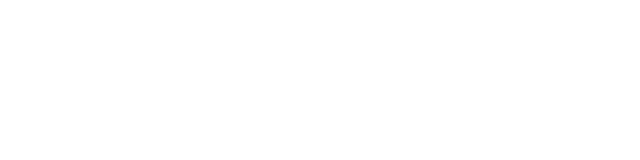
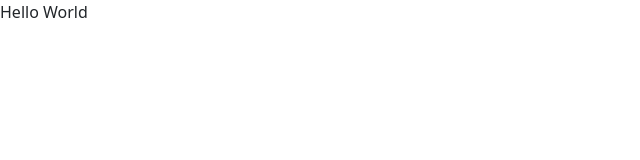
Before and after one commit to Ahmad-ayoub/Voca, a React (Create React App) app: page /SettingsPage in a window 1280 px wide. Shown: the top 160 px of the page, without its empty margins (0-640 px from the left). Built offline with nearby package versions, Linux system fonts and the light colour scheme.

Commit message:
added test text

```diff
--- a/src/Components/SettingsPage/settingsPage.js
+++ b/src/Components/SettingsPage/settingsPage.js
@@ -2,7 +2,11 @@ import React from "react";
 import { FontAwesomeIcon } from "@fortawesome/react-fontawesome";
 
 const SettingsPage = () => {
-  return <div></div>;
+  return (
+    <div>
+      <p>Hello World</p>
+    </div>
+  );
 };
 
 export default SettingsPage;
```
